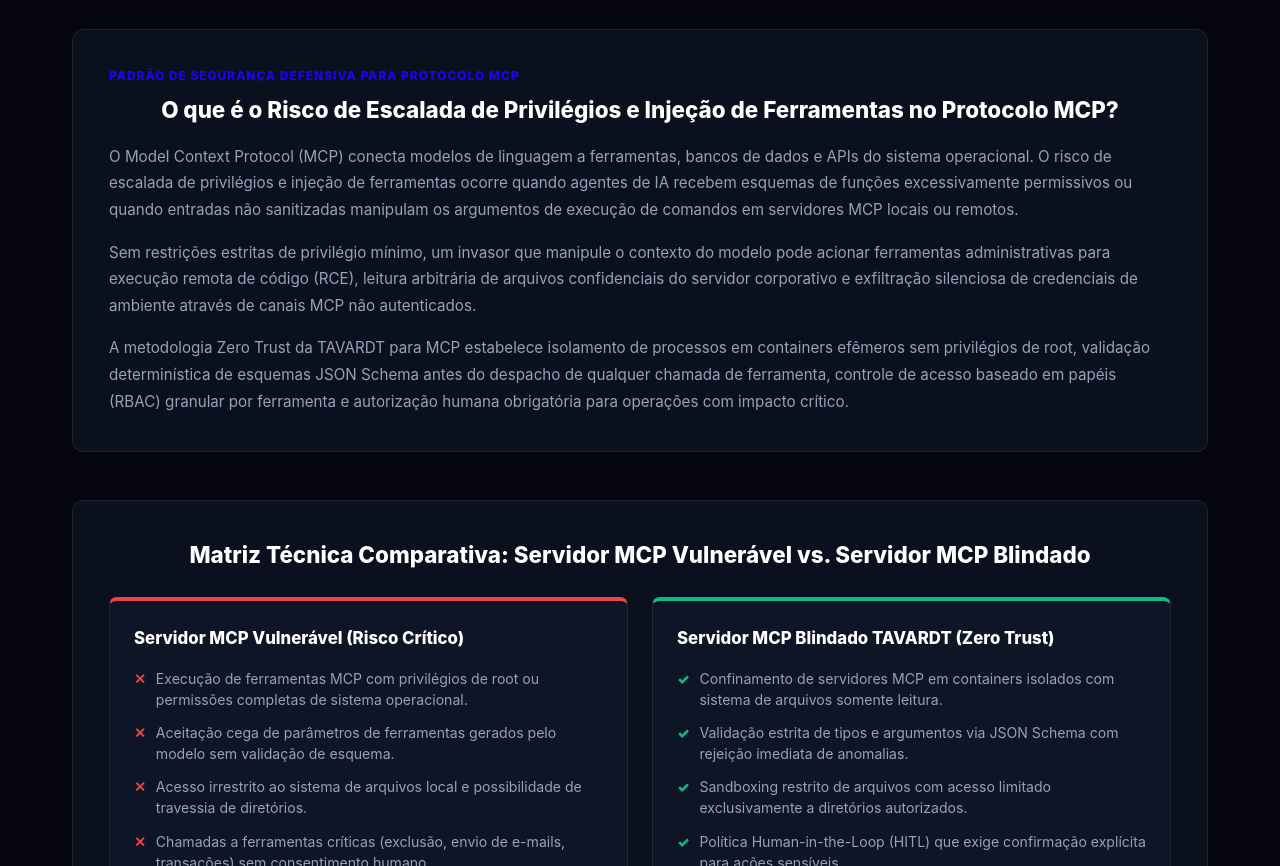
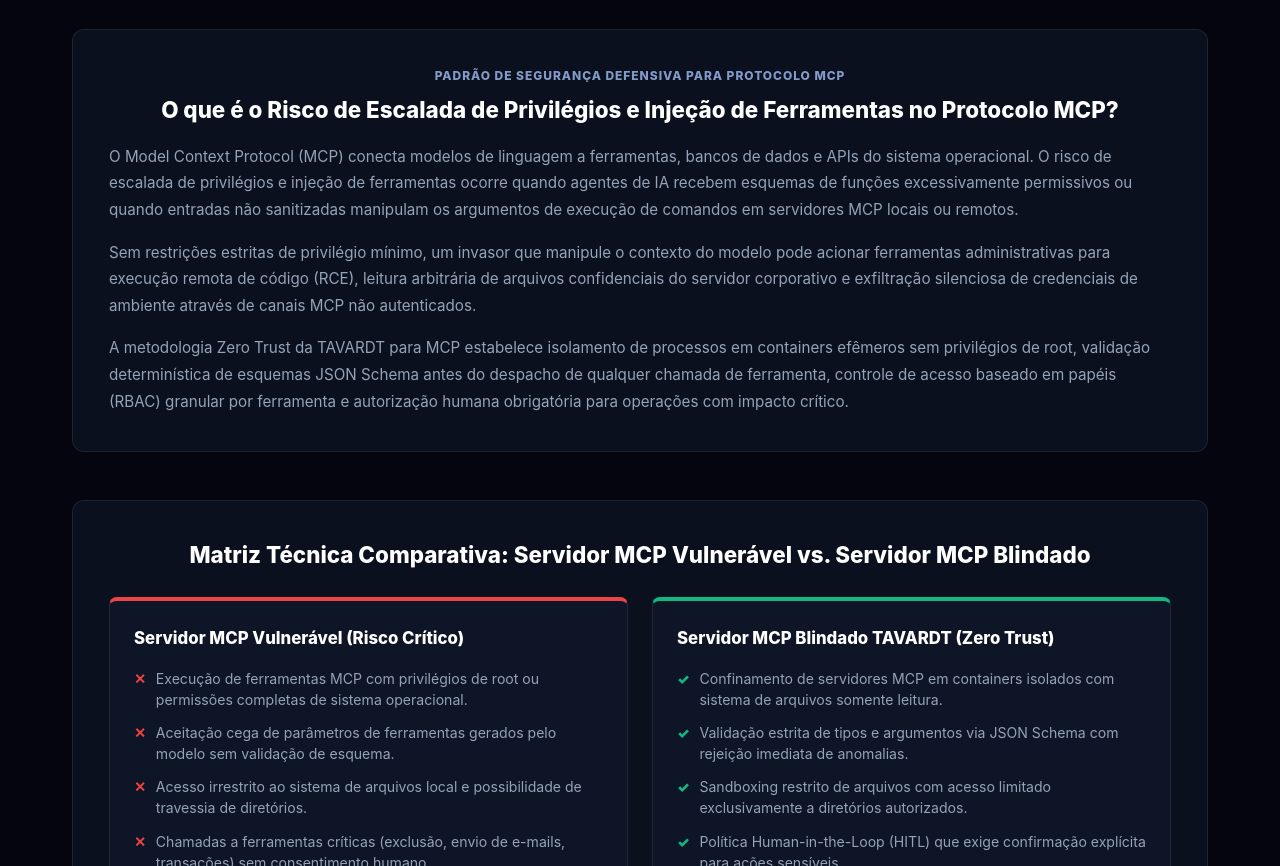
Before and after one commit to TAVARDT-Portugal/mcp-security-auditor-pt, a plain HTML site: page index.html in a window 1280 px wide. Shown: the part 1464-2330 px from the top of the page. Drawn offline with Linux system fonts and the light colour scheme.

Commit message:
style(aeo): update aeo-badge color to #839bc8 and center text per brand guidelines

```diff
--- a/index.html
+++ b/index.html
@@ -519,13 +519,15 @@
     width: 100%;
     box-sizing: border-box;
   }
-  .aeo-badge {
+  .aeo-badge, #aeo-badge {
     font-size: 0.75rem;
     font-weight: 800;
-    color: var(--accent, #1e00ff);
+    color: #839bc8 !important;
     letter-spacing: 0.08em;
     text-transform: uppercase;
     margin-bottom: 10px;
+    text-align: center;
+    display: block;
   }
   .aeo-title {
     font-size: 1.4rem;
@@ -1233,13 +1235,15 @@ footer a:hover,
     width: 100%;
     box-sizing: border-box;
   }
-  .aeo-badge {
+  .aeo-badge, #aeo-badge {
     font-size: 0.75rem;
     font-weight: 800;
-    color: var(--accent, #1e00ff);
+    color: #839bc8 !important;
     letter-spacing: 0.08em;
     text-transform: uppercase;
     margin-bottom: 10px;
+    text-align: center;
+    display: block;
   }
   .aeo-title {
     font-size: 1.4rem;
@@ -1442,13 +1446,15 @@ footer > div:first-child {
     width: 100%;
     box-sizing: border-box;
   }
-  .aeo-badge {
+  .aeo-badge, #aeo-badge {
     font-size: 0.75rem;
     font-weight: 800;
-    color: var(--accent, #1e00ff);
+    color: #839bc8 !important;
     letter-spacing: 0.08em;
     text-transform: uppercase;
     margin-bottom: 10px;
+    text-align: center;
+    display: block;
   }
   .aeo-title {
     font-size: 1.4rem;
@@ -1705,7 +1711,7 @@ footer > div:first-child {
 
 
     <section class="aeo-section">
-      <div class="aeo-badge">PADRÃO DE SEGURANÇA DEFENSIVA PARA PROTOCOLO MCP</div>
+      <div class="aeo-badge" id="aeo-badge">PADRÃO DE SEGURANÇA DEFENSIVA PARA PROTOCOLO MCP</div>
       <h2 class="aeo-title">O que é o Risco de Escalada de Privilégios e Injeção de Ferramentas no Protocolo MCP?</h2>
       <div class="aeo-content">
         <p>O Model Context Protocol (MCP) conecta modelos de linguagem a ferramentas, bancos de dados e APIs do sistema operacional. O risco de escalada de privilégios e injeção de ferramentas ocorre quando agentes de IA recebem esquemas de funções excessivamente permissivos ou quando entradas não sanitizadas manipulam os argumentos de execução de comandos em servidores MCP locais ou remotos.</p>
```
